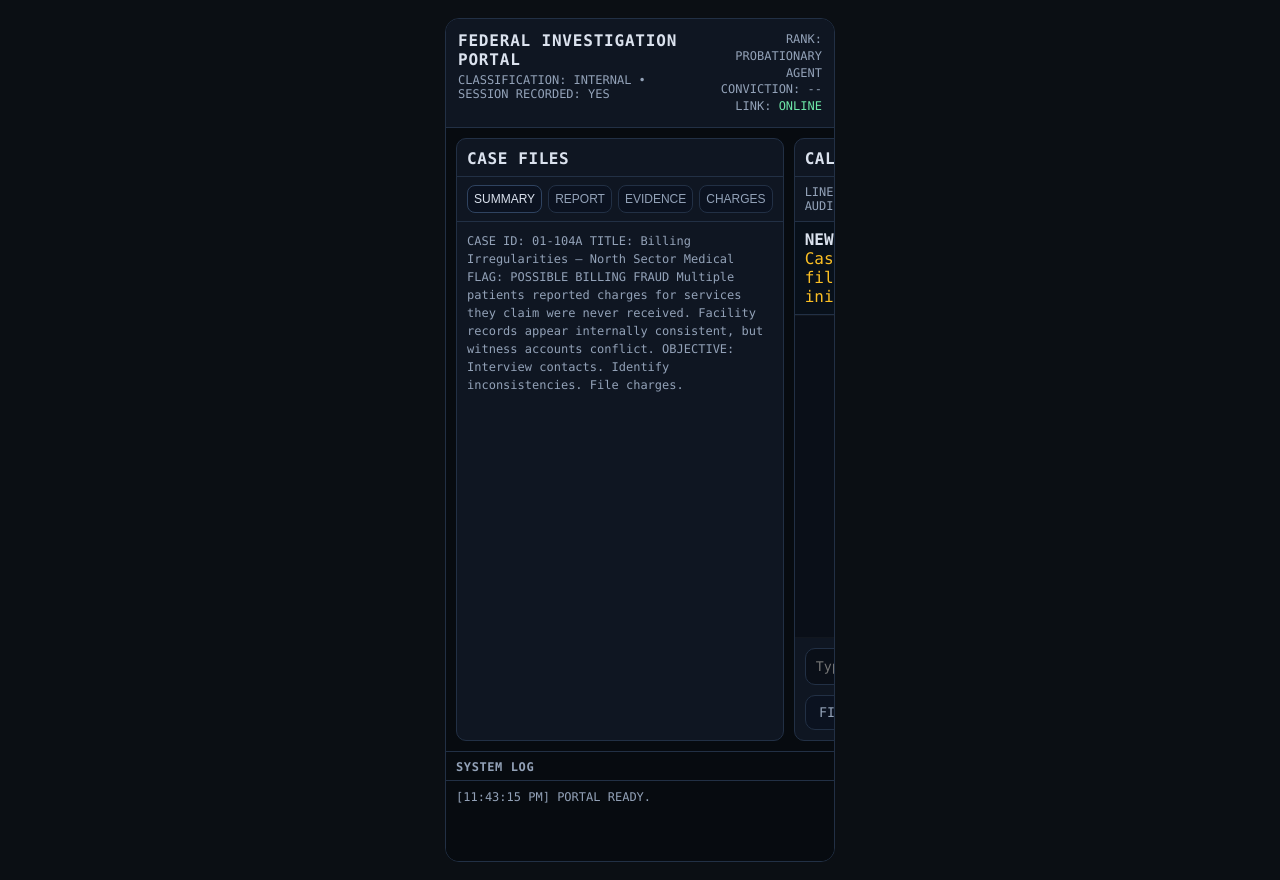
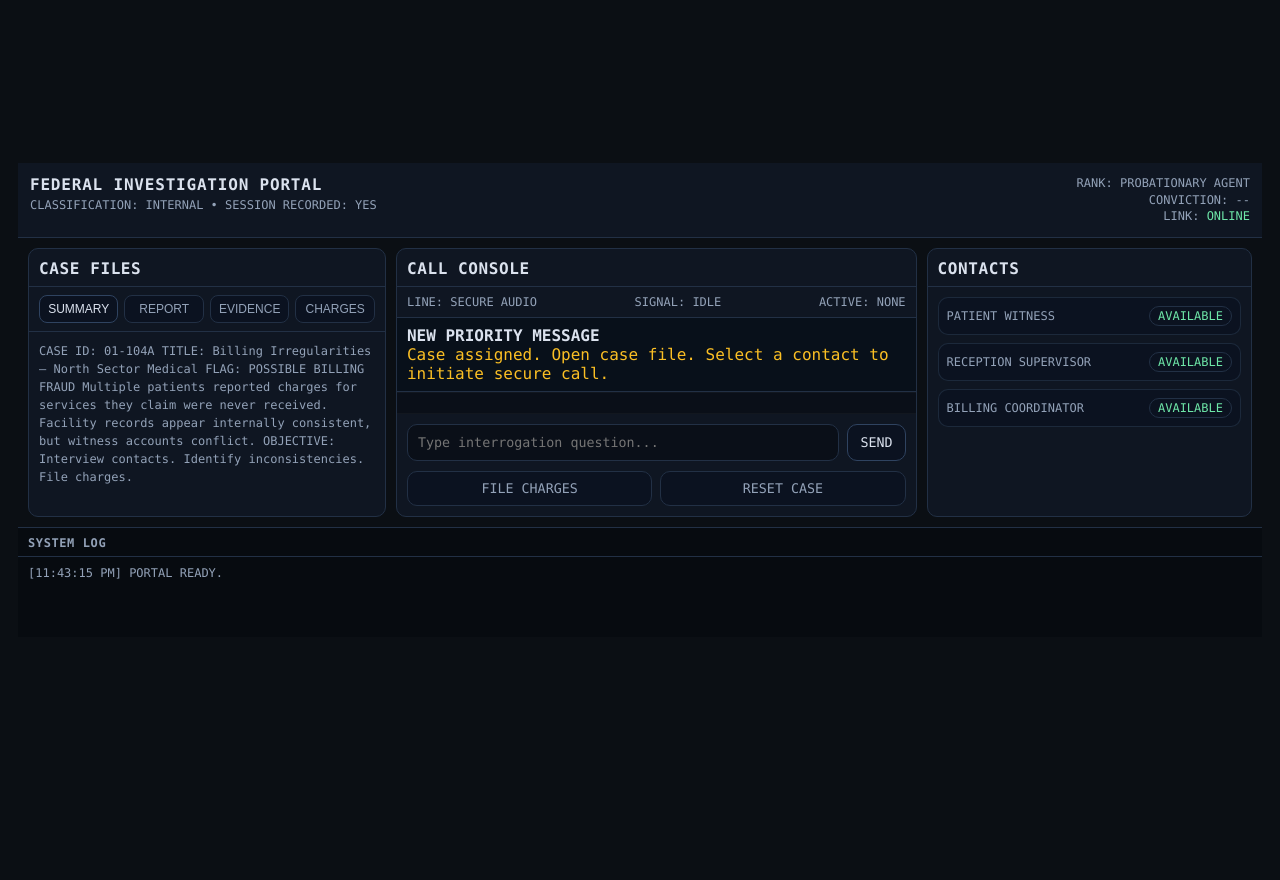
Before and after one commit to tonymarquez9475/fbi-portal, a plain HTML site: page index.html in a window 1280 px wide. After the commit the page ends 800 px from the top, so only its background shows below. Drawn offline with Linux system fonts and the light colour scheme.

Commit message:
Update styles.css

```diff
--- a/styles.css
+++ b/styles.css
@@ -54,15 +54,8 @@ body{
 }
 @keyframes blink{ 50%{opacity:0;} }
 
-.frame{
-  width:390px;
-  height:844px; /* standard iPhone-ish dimensions */
-  border:1px solid var(--border);
-  border-radius:14px;
-  background:#070b10;
-  display:flex;
-  flex-direction:column;
-  overflow:hidden;
+.syslog{
+  height:96px;
 }
 
 .topbar{
```
